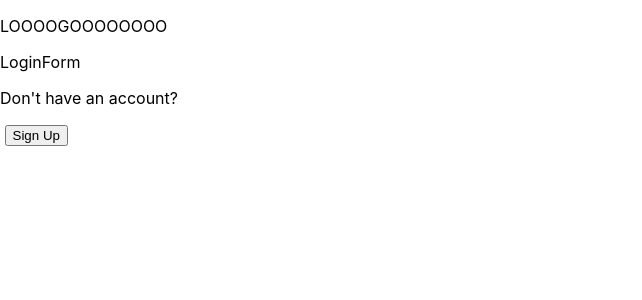
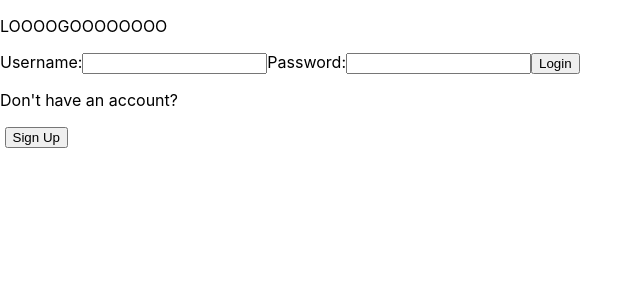
Before and after one commit to danielerice/GPTQuest, a React (Create React App) app in the folder gptquest/: page / in a window 1280 px wide. Both pictures are taken after a click on the button "Log In". Shown: the top 300 px of the page, without its empty margins (0-642 px from the left). Built offline with nearby package versions, Linux system fonts and the light colour scheme; no server answers.

Commit message:
added login form functionality

```diff
--- a/gptquest/src/components/LoginForm.js
+++ b/gptquest/src/components/LoginForm.js
@@ -1,8 +1,58 @@
-import React from "react";
+import React, {useContext, useState} from "react";
+import { UserContext } from "../contexts/UserContext";
 
 function LoginForm() {
+
+    //user context for loginUser sign in
+    const {setUser} = useContext(UserContext);
+
+    //Login controlled form values
+    const [username, setUsername] = useState("");
+    const [password, setPassword] = useState("");
+
+    function loginUser (event) {
+        event.preventDefault();
+
+        const formData = {
+            "username": username,
+            "password": password
+            };
+
+        const configObj = {
+            method: "POST",
+            headers: {
+                "Content-Type": "application/json",
+                "Accept": "application/json",
+            },
+            body: JSON.stringify(formData)
+        };
+
+        console.log("login alert!!", formData)
+    }
+
+
     return (
-        <p>LoginForm</p>
+        <div>
+        <form onSubmit={loginUser}>
+            <label>Username:</label>
+            <input
+                type="text"
+                id="username"
+                autoComplete="off"
+                value={username}
+                onChange={(e) => setUsername(e.target.value)}
+                />
+            <label>Password:</label>
+            <input
+                type="text"
+                id="password"
+                autoComplete="off"
+                value={password}
+                onChange={(e) => setPassword(e.target.value)}
+                />
+            <input type="submit" value="Login"></input>
+        </form>
+    </div>
     )
 }
 export default LoginForm;
--- a/gptquest/src/components/SignUpForm.js
+++ b/gptquest/src/components/SignUpForm.js
@@ -44,7 +44,7 @@ function SignUpForm() {
                     value={username}
                     onChange={(e) => setUsername(e.target.value)}
                     />
-                <label>Passowrd:</label>
+                <label>Password:</label>
                 <input
                     type="text"
                     id="password"
@@ -52,7 +52,7 @@ function SignUpForm() {
                     value={password}
                     onChange={(e) => setPassword(e.target.value)}
                     />
-                <label>Confirm Passowrd:</label>
+                <label>Confirm Password:</label>
                 <input
                     type="text"
                     id="confirmPassword"
```
